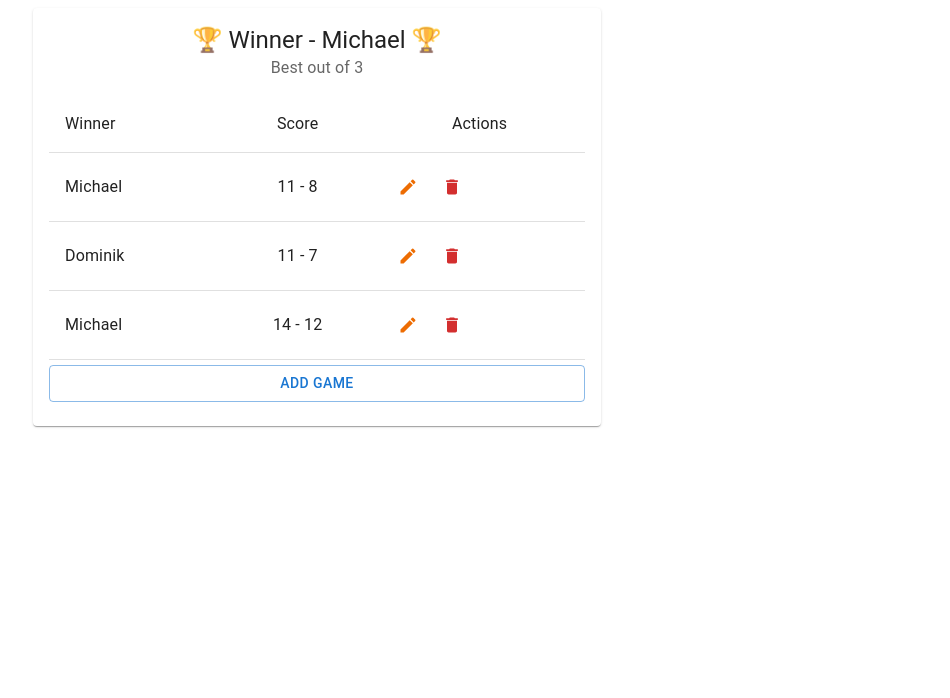
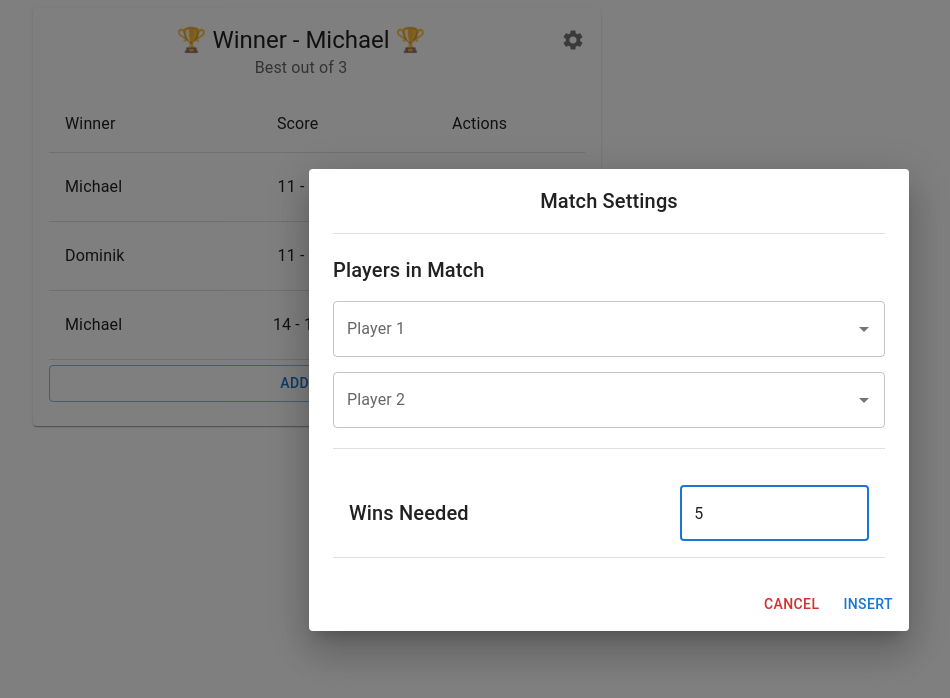
Before and after one commit to DominikDolphin/squash_tracker, a React (Vite) app: page / in a window 1280 px wide. Shown: the top 698 px of the page, without its empty margins (31-981 px from the left). Built offline with nearby package versions, Linux system fonts and the light colour scheme.

Commit message:
Added Settings modal with basic config layout

```diff
--- a/src/components/MatchCard.jsx
+++ b/src/components/MatchCard.jsx
@@ -1,6 +1,9 @@
-import { Card, CardContent, CardHeader } from "@mui/material";
+import { Card, CardContent, CardHeader, IconButton } from "@mui/material";
+import { Settings } from "@mui/icons-material";
 import MatchTable from "./MatchTable";
 import { useState } from "react";
+import MatchSettingsModal from "./MatchSettingsModal";
+
 export default function MatchCard() {
 
   const [players, setPlayers] = useState([
@@ -8,16 +11,37 @@ export default function MatchCard() {
     { id: 2, name: "Dominik" },
   ]);
 
+  const [matchSettingsModalOpen, setMatchSettingsModalOpen] = useState(true);
+
+  const openSettingsModal = () => {
+    console.log('Settings modal opened');
+    setMatchSettingsModalOpen(true);
+  }
+
+  const closeSettingsModal = () => {
+    setMatchSettingsModalOpen(false)
+  }
+
+
   return (
+    <>
       <Card>
         <CardHeader
           title="🏆 Winner - Michael 🏆"
           subheader="Best out of 3"
           style={{ paddingBottom: "0px", textAlign: "center" }}
+          action={
+            <IconButton aria-label="settings" onClick={openSettingsModal}>
+              <Settings />
+            </IconButton>
+          }
         />
         <CardContent style={{ PaddingTop: "0px" }}>
-        <MatchTable players={players}/>
+          <MatchTable players={players} />
         </CardContent>
       </Card>
+
+      <MatchSettingsModal isOpen={matchSettingsModalOpen} players={players} handleCloseModal={closeSettingsModal} />
+    </>
   );
 }
--- /dev/null
+++ b/src/components/MatchSettingsModal.jsx
@@ -0,0 +1,105 @@
+import React, { useState } from "react";
+import { v4 as uuidv4 } from 'uuid';
+import { Button, TextField, Typography, Autocomplete, ListItem, Paper, Dialog, DialogTitle, DialogContent, DialogContentText, DialogActions, Table, TableBody, TableCell, TableContainer, TableHead, TableRow, Divider } from "@mui/material";
+// import ListboxProps from '@mui/material/Autocomplete/Listbox';
+export default function MatchSettingsModal({
+    isOpen,
+    handleCloseModal,
+    addGameToMatch,
+    players,
+}) {
+
+    // This should be a fetch from the DB. This is just a placeholder.
+    const [allAvailablePlayers, setAllAvailablePlayers] = useState([
+        { id: 1, name: "Michael" },
+        { id: 2, name: "Dominik" },
+        { id: 3, name: "Nelson" },
+        { id: 4, name: "Tom" },
+        { id: 5, name: "John" },
+        { id: 6, name: "Jane" },
+        { id: 7, name: "Bob" },
+        { id: 8, name: "Krystal" },
+    ]);
+
+    // const [winsNeeded, setWinsNeeded] = useState(5);
+
+    // handleWinsChange = (event) =>{
+    //     console.log('Wins changed');
+    // }
+
+
+    return (
+        <Dialog
+            open={isOpen}
+            aria-labelledby="alert-dialog-title"
+            aria-describedby="alert-dialog-description"
+            fullWidth
+            PaperProps={{ style: { overflow: 'hidden' } }}
+        >
+            <DialogTitle id="alert-dialog-title" align='center'>
+                {"Match Settings"}
+            </DialogTitle>
+            <DialogContent>
+                <Divider style={{ marginTop: 0, marginBottom: 20 }} />
+
+                <Typography id="delete-modal-title" variant="h6" paddingBottom={'15px'}>
+                    Players in Match
+                </Typography>
+
+                <Autocomplete
+                    disablePortal
+                    id="combo-box-demo"
+                    options={allAvailablePlayers}
+                    fullWidth
+                    getOptionLabel={(option) => option.name} // Use 'name' as the label
+                    renderInput={(params) => <TextField {...params} label="Player 1" />} // Set label to "Name"
+                    style={{ marginBottom: 15 }}
+                    ListboxProps={{ style: { maxHeight: 150 } }}
+                />
+
+                <Autocomplete
+                    disablePortal
+                    id="combo-box-demo"
+                    options={allAvailablePlayers}
+                    fullWidth
+                    getOptionLabel={(option) => option.name} // Use 'name' as the label
+                    renderInput={(params) => <TextField {...params} label="Player 2" />} // Set label to "Name"
+                    style={{ marginBottom: 15 }}
+                    ListboxProps={{ style: { maxHeight: 150 } }}
+                />
+
+                <Divider style={{ marginTop: 20, marginBottom: 20 }} />
+
+                <TableContainer>
+                    <Table>
+                        <TableBody>
+                            <TableRow>
+                                <TableCell style={{ width: '60%' }}>
+
+                                    <Typography id="delete-modal-title" variant="h6">
+                                        Wins Needed
+                                    </Typography>
+                                </TableCell>
+                                <TableCell>
+                                    <TextField
+                                        id="winsNeeded"
+                                        label=""
+                                        value={5}
+                                        inputProps={{ inputMode: 'numeric' }}
+                                        autoFocus
+                                    />
+                                </TableCell>
+                            </TableRow>
+                        </TableBody>
+                    </Table>
+                </TableContainer>
+            </DialogContent>
+            <DialogActions>
+                <Button color="error" onClick={handleCloseModal} >Cancel</Button>
+                <Button  >
+                    Insert
+                </Button>
+            </DialogActions>
+        </Dialog>
+    );
+}
```
Lines whose indentation alone changed are shown as unchanged.
